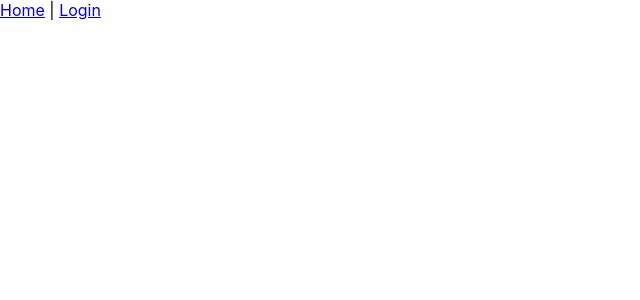
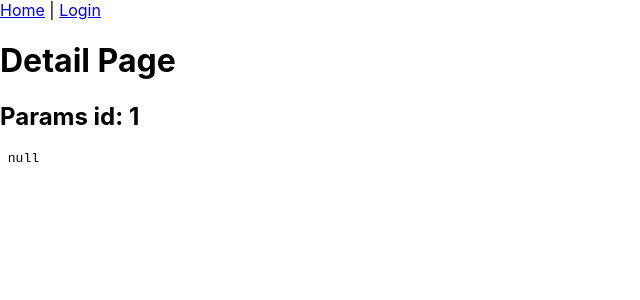
Before and after one commit to syaiful505/React-Router-V6, a React (Create React App) app: page /detail/1/post in a window 1280 px wide. Before the commit this address had no page. Shown: the top 300 px of the page, without its empty margins (0-640 px from the left). Built offline with nearby package versions, Linux system fonts and the light colour scheme; no server answers.

Commit message:
Nested Parent and Children

```diff
--- a/src/App.js
+++ b/src/App.js
@@ -4,7 +4,8 @@
 import Home from './pages/Home';
 import Detail from './pages/Detail';
 import Login from './pages/Login';
-
+import Post from './components/Post';
+import Product from './components/Product';
 
 function App() {
   return (
@@ -14,7 +15,11 @@
         </nav>
         <Routes>
             <Route path="/" element={<Home />} />
-            <Route path="/detail/:id" element={<Detail />} />
+            <Route path="/detail/:id" element={<Detail />} >
+              {/* Parent yang atas dan children yang bawah nanti akan menjadi slash stlh id*/}
+              <Route path={"post"} element={<Post />} />
+              <Route path={"product"} element={<Product />} />
+            </Route>
             <Route path="/login" element={<Login />} />
         </Routes>
     </BrowserRouter>
--- /dev/null
+++ b/src/components/Post.js
@@ -0,0 +1,5 @@
+const Post = () => {
+  return <h2>Post Components</h2>
+};
+
+export default Post;
--- /dev/null
+++ b/src/components/Product.js
@@ -0,0 +1,5 @@
+const Product = () => {
+  return <h2>Product Components</h2>
+};
+
+export default Product;
```
